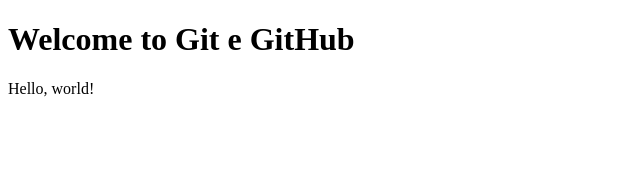
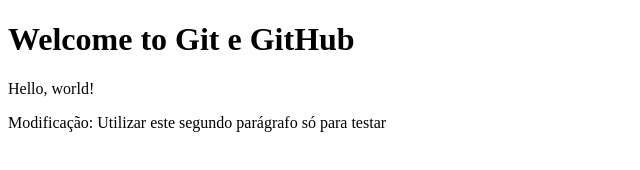
Before and after one commit to osmarol/segundoteste-vscode, a plain HTML site: page index.html in a window 1280 px wide. Shown: the whole page, without its empty margins (0-640 px from the left). Drawn offline with Linux system fonts and the light colour scheme.

Commit message:
Modificação no arquivo index

```diff
--- a/index.html
+++ b/index.html
@@ -9,5 +9,6 @@
 <body>
    <h1>Welcome to Git e GitHub</h1>
     <p>Hello, world!</p>
+    <p> Modificação: Utilizar este segundo parágrafo só para testar</p>
 </body>
 </html>
```
